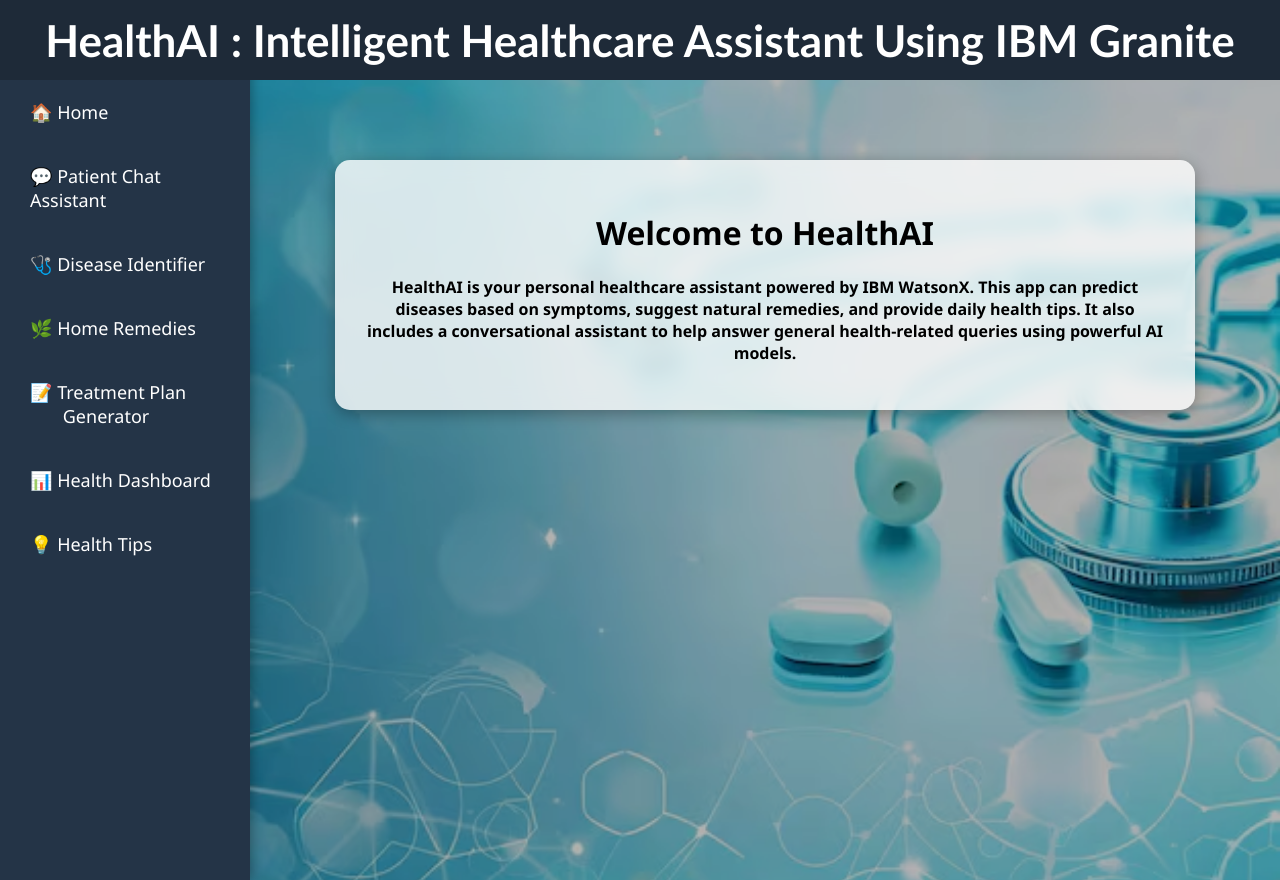
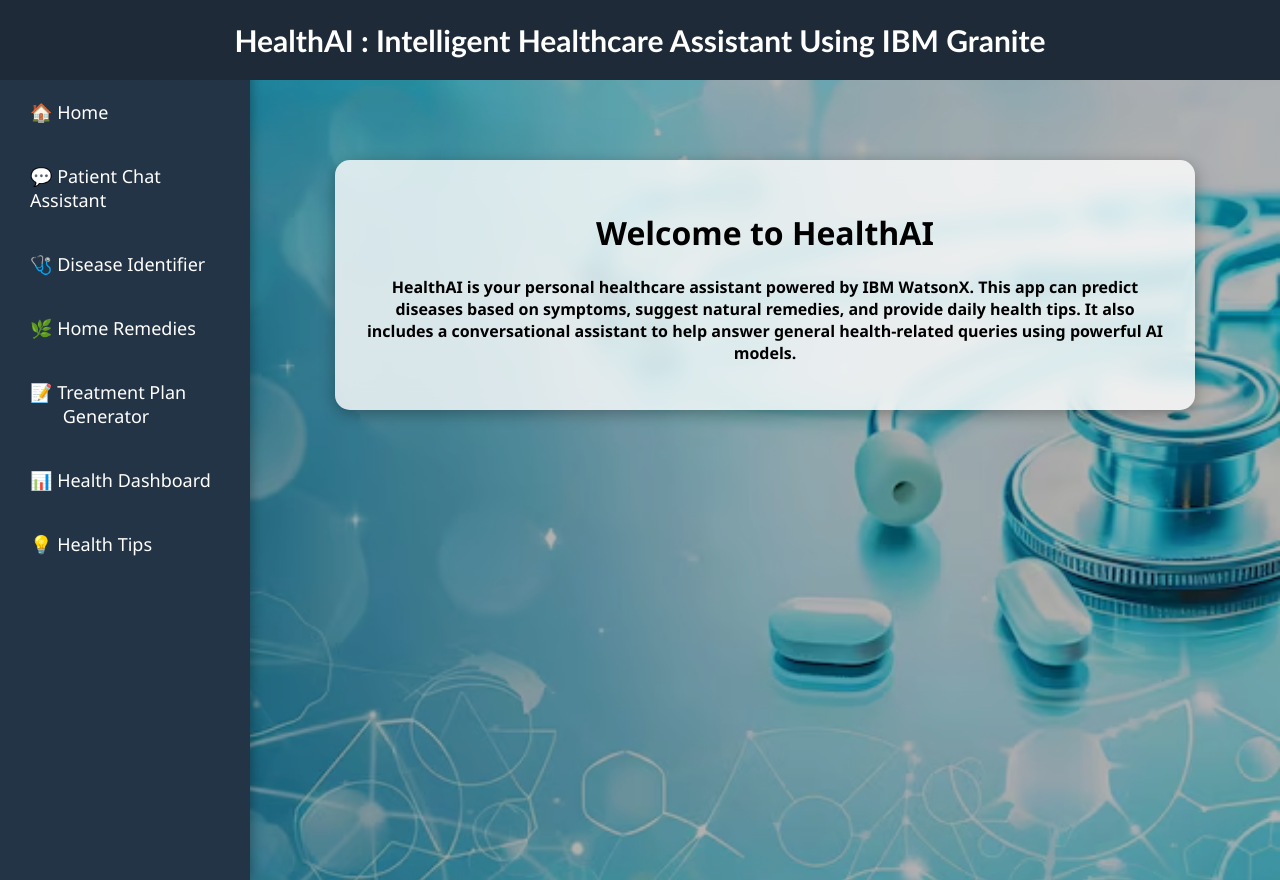
Before and after one commit to Chandana-Nikku/HealthAI-Intelligent-Health-Care-Using-IBM-Granite, a plain HTML site: page Project Files/templates/index.html in a window 1280 px wide. Drawn offline with nearby package versions, Linux system fonts and the light colour scheme.

Commit message:
Update index.html

```diff
--- a/Project Files/templates/index.html
+++ b/Project Files/templates/index.html
@@ -2,7 +2,6 @@
 <html lang="en">
 <head>
   <meta charset="UTF-8">
-  <meta name="viewport" content="width=device-width, initial-scale=1.0">
   <title>HealthAI Application</title>
   <link rel="stylesheet" href="/static/css/style.css">
   <!-- ✅ Include Chart.js library -->
@@ -15,7 +14,7 @@
   <!-- Top Navbar -->
 
 <div class="navbar">
-  <h1 style="font-family:'Gill Sans', 'Gill Sans MT', Calibri, 'Trebuchet MS', sans-serif;">   HealthAI : Intelligent Healthcare Assistant Using IBM Granite</h1>
+  <h1 style="font-family:'Gill Sans', 'Gill Sans MT', Calibri, 'Trebuchet MS', sans-serif;font-size: 30px;">   HealthAI : Intelligent Healthcare Assistant Using IBM Granite</h1>
 </div>
 
 
```
